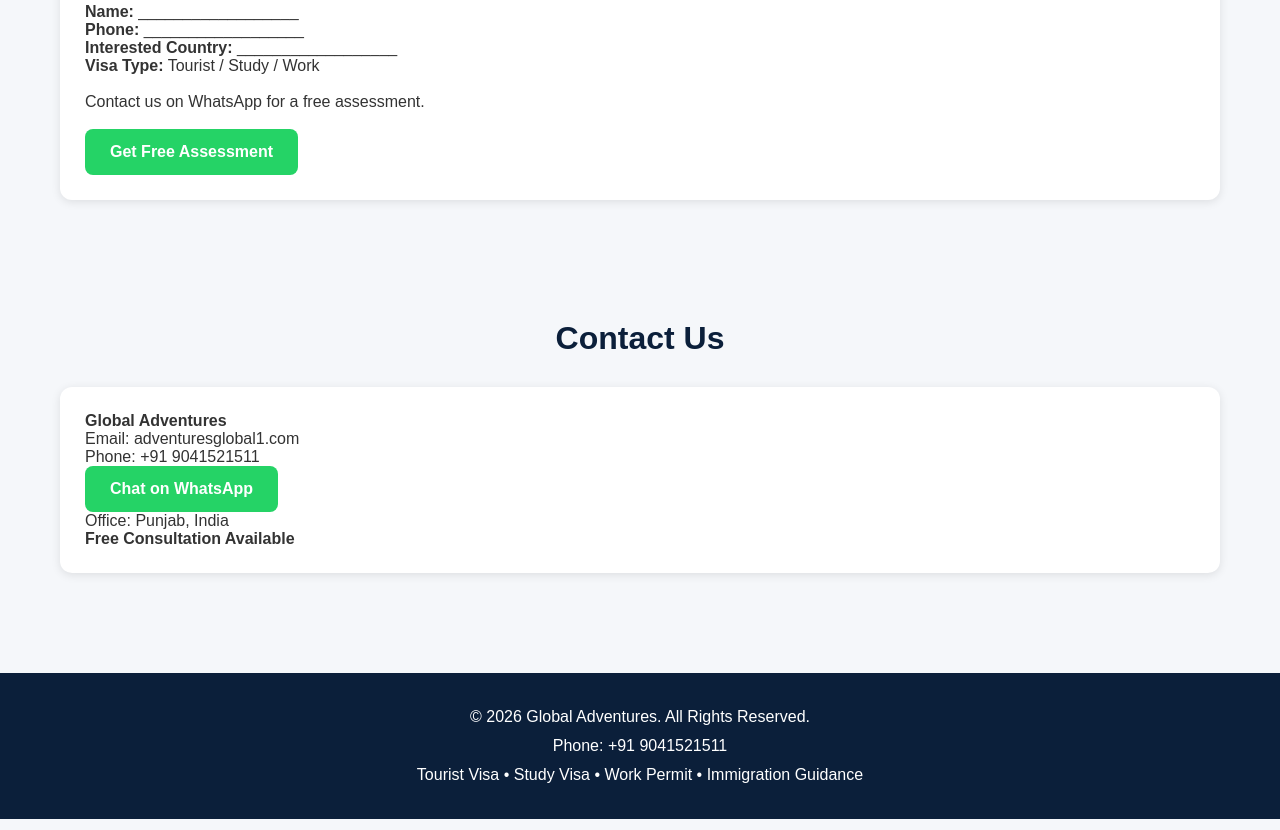
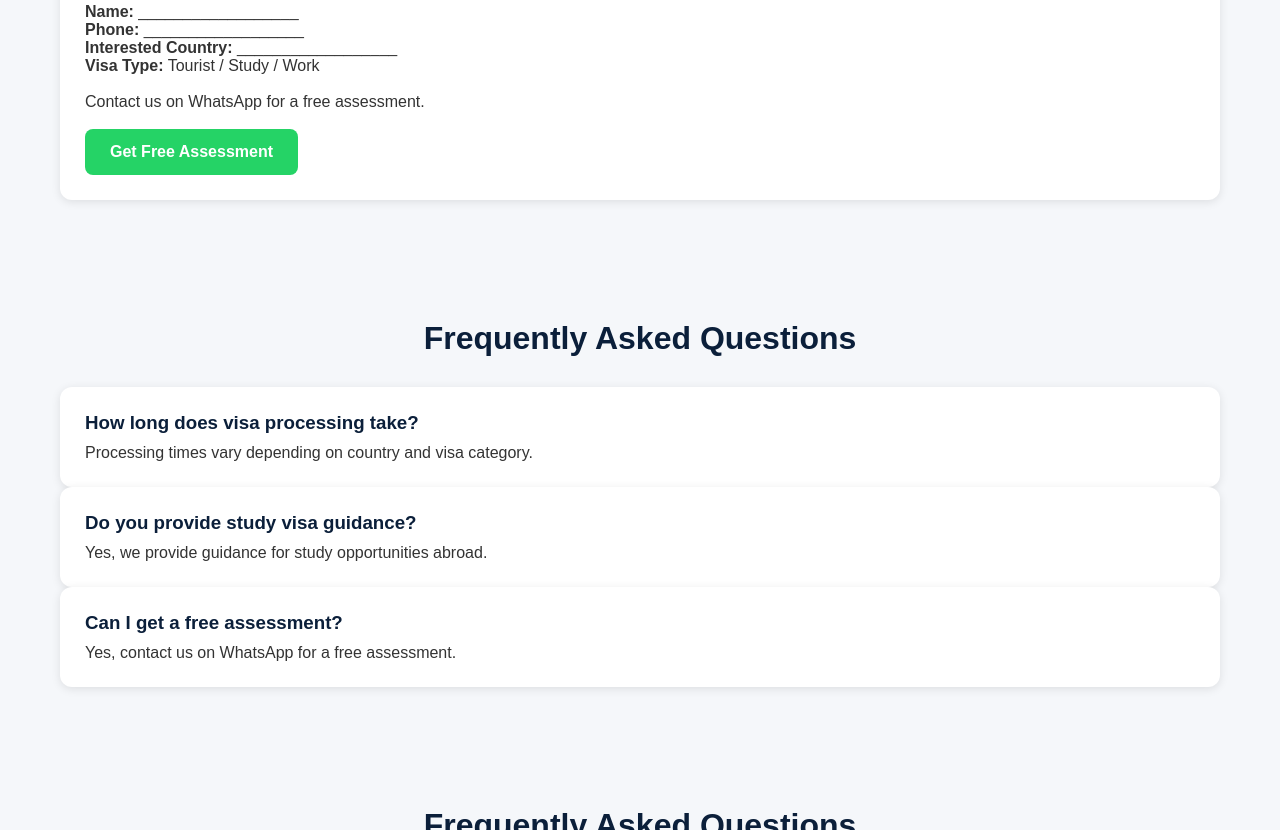
Before and after one commit to GlobalAdventures/global-adventures, a plain HTML site: page index.html in a window 1280 px wide. Shown: the part 1970-2800 px from the top of the page. Drawn offline with Linux system fonts and the light colour scheme.

Commit message:
Update index.html

```diff
--- a/index.html
+++ b/index.html
@@ -109,6 +109,7 @@
 <a href="#services">Services</a>
 <a href="#destinations">Countries</a>
 <a href="#assessment">Assessment</a>
+<a href="#faq">FAQ</a>
 <a href="#contact">Contact</a>
 </nav>
 <header id="home">
@@ -206,18 +207,55 @@
 </a>
 </div>
 </section>
+<section id="faq">
+<h2 class="title">Frequently Asked Questions</h2>
+
+<div class="card">
+<h3>How long does visa processing take?</h3>
+<p>Processing times vary depending on country and visa category.</p>
+</div>
+
+<div class="card">
+<h3>Do you provide study visa guidance?</h3>
+<p>Yes, we provide guidance for study opportunities abroad.</p>
+</div>
+
+<div class="card">
+<h3>Can I get a free assessment?</h3>
+<p>Yes, contact us on WhatsApp for a free assessment.</p>
+</div>
+
+</section>
+<section id="faq">
+<h2 class="title">Frequently Asked Questions</h2>
+
+<div class="card">
+<h3>How long does visa processing take?</h3>
+<p>Processing times vary depending on country and visa category.</p>
+</div>
+
+<div class="card">
+<h3>Do you provide study visa guidance?</h3>
+<p>Yes, we provide guidance for study opportunities abroad.</p>
+</div>
+
+<div class="card">
+<h3>Can I get a free assessment?</h3>
+<p>Yes, contact us on WhatsApp for a free assessment.</p>
+</div>
+
+</section>
 <section id="contact">
 <h2 class="title">Contact Us</h2>
 <div class="card">
 <p><strong>Global Adventures</strong></p>
 <p>Email: adventuresglobal1.com</p>
 <p>Phone: +91 9041521511</p>
-<p>
-<a class="btn"
-href="https://wa.me/919041521511">
-Chat on WhatsApp
-</a>
-</p>
+
+
+
+
+
 <p>Office: Punjab, India</p>
 <p><strong>Free Consultation Available</strong></p>
 </div>
```
